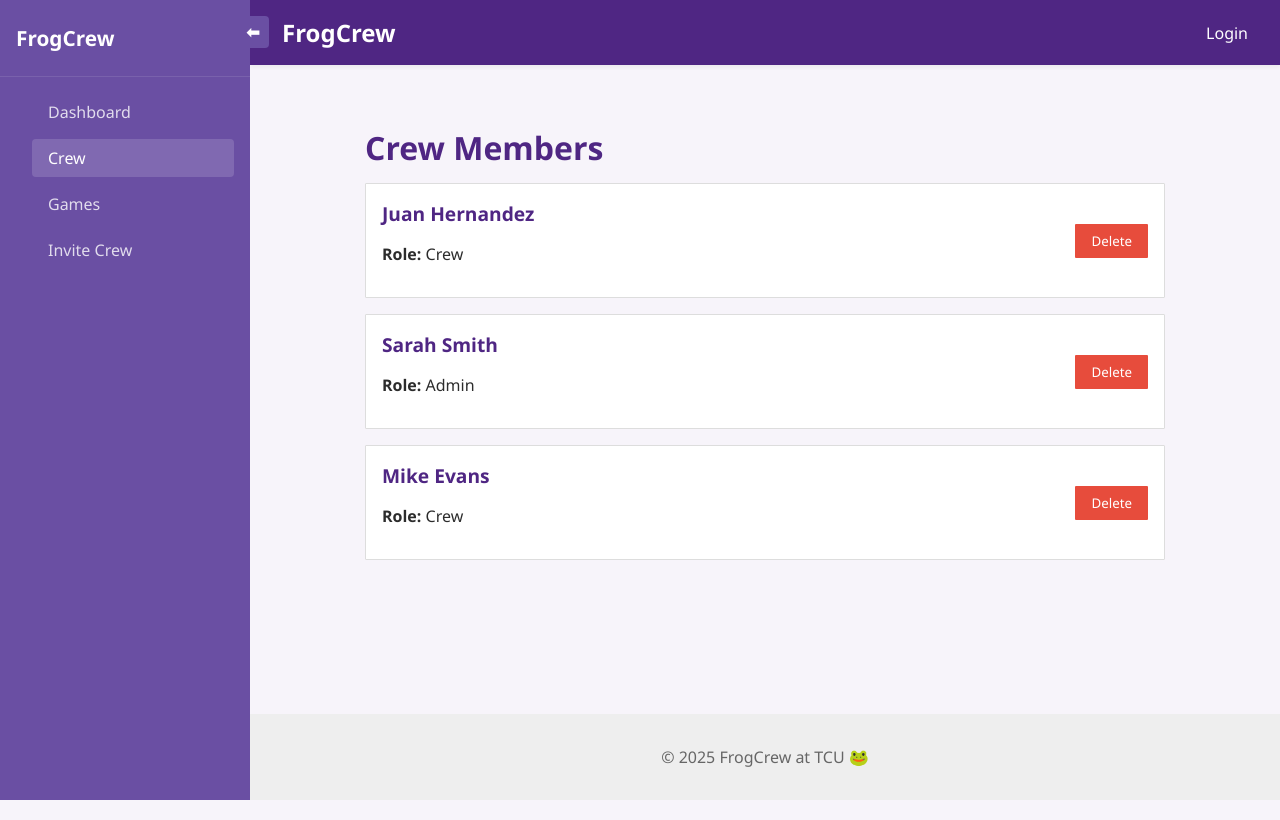
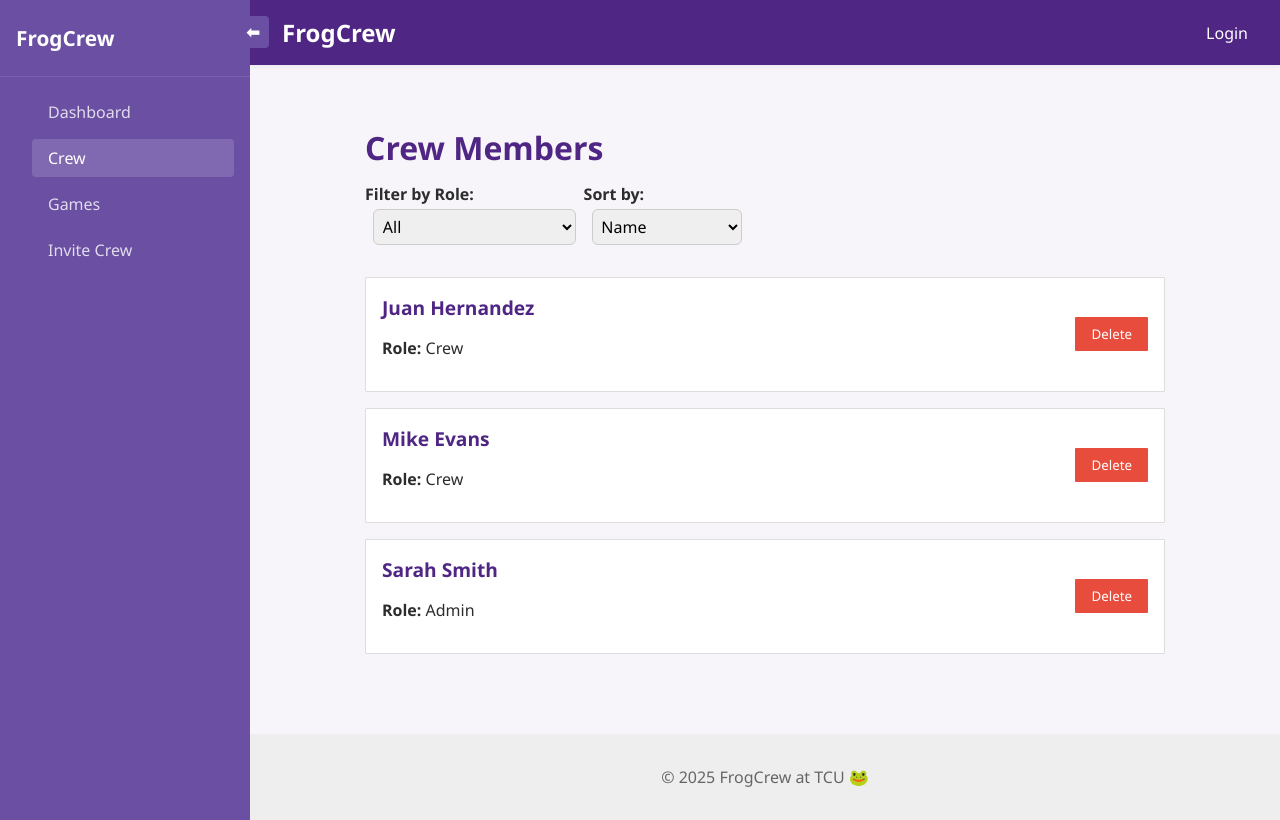
Before and after one commit to Kavish2040/FrogCrew, a Vue app in the folder client/: page /crew in a window 1280 px wide. Built offline with nearby package versions, Linux system fonts and the light colour scheme; sample sign-in values are in the browser's storage.

Commit message:
crew.vue edited

```diff
--- a/client/src/pages/Crew.vue
+++ b/client/src/pages/Crew.vue
@@ -2,8 +2,27 @@
   <div class="crew-container">
     <h1>Crew Members</h1>
 
+    <div class="controls">
+      <label>
+        Filter by Role:
+        <select v-model="filterRole">
+          <option value="">All</option>
+          <option value="Crew">Crew</option>
+          <option value="Admin">Admin</option>
+        </select>
+      </label>
+
+      <label>
+        Sort by:
+        <select v-model="sortBy">
+          <option value="name">Name</option>
+          <option value="role">Role</option>
+        </select>
+      </label>
+    </div>
+
     <ul class="crew-list">
-      <li v-for="member in crewMembers" :key="member.id" class="crew-item">
+      <li v-for="member in filteredAndSortedCrew" :key="member.id" class="crew-item">
         <div class="crew-info">
           <router-link :to="`/crew-profile/${member.id}`" class="crew-name">
             {{ member.name }}
@@ -11,7 +30,6 @@
           <p><strong>Role:</strong> {{ member.role }}</p>
         </div>
 
-        <!-- Only Admins see the delete button -->
         <button
           v-if="userStore.isAdmin"
           @click="handleDelete(member)"
@@ -22,22 +40,34 @@
       </li>
     </ul>
 
-    <p v-if="crewMembers.length === 0">No crew members found.</p>
+    <p v-if="filteredAndSortedCrew.length === 0">No crew members found.</p>
   </div>
 </template>
 
 <script setup>
-import { ref } from 'vue';
+import { ref, computed } from 'vue';
 import { useUserStore } from '../stores/userStore';
 
 const userStore = useUserStore();
 
-// Example data (to be replaced with API call)
 const crewMembers = ref([
   { id: 1, name: 'Juan Hernandez', role: 'Crew', hasUpcomingAssignments: false },
   { id: 2, name: 'Sarah Smith', role: 'Admin', hasUpcomingAssignments: true },
   { id: 3, name: 'Mike Evans', role: 'Crew', hasUpcomingAssignments: false }
 ]);
+
+const filterRole = ref('');
+const sortBy = ref('name');
+
+const filteredAndSortedCrew = computed(() => {
+  return crewMembers.value
+    .filter(member => !filterRole.value || member.role === filterRole.value)
+    .sort((a, b) => {
+      if (sortBy.value === 'name') return a.name.localeCompare(b.name);
+      if (sortBy.value === 'role') return a.role.localeCompare(b.role);
+      return 0;
+    });
+});
 
 const handleDelete = (member) => {
   if (member.hasUpcomingAssignments) {
@@ -45,9 +75,7 @@ const handleDelete = (member) => {
     return;
   }
 
-  const confirmed = confirm(`Are you sure you want to delete ${member.name}?`);
-  if (confirmed) {
-    // Simulate deletion
+  if (confirm(`Are you sure you want to delete ${member.name}?`)) {
     crewMembers.value = crewMembers.value.filter(m => m.id !== member.id);
     alert(`✅ ${member.name} has been successfully deleted.`);
   }
@@ -59,6 +87,21 @@ const handleDelete = (member) => {
   padding: 2rem;
   max-width: 800px;
   margin: 0 auto;
+}
+
+.controls {
+  display: flex;
+  gap: 1rem;
+  margin-bottom: 1rem;
+}
+
+label {
+  font-weight: bold;
+}
+
+select {
+  margin-left: 0.5rem;
+  padding: 0.3rem;
 }
 
 .crew-list {
```
